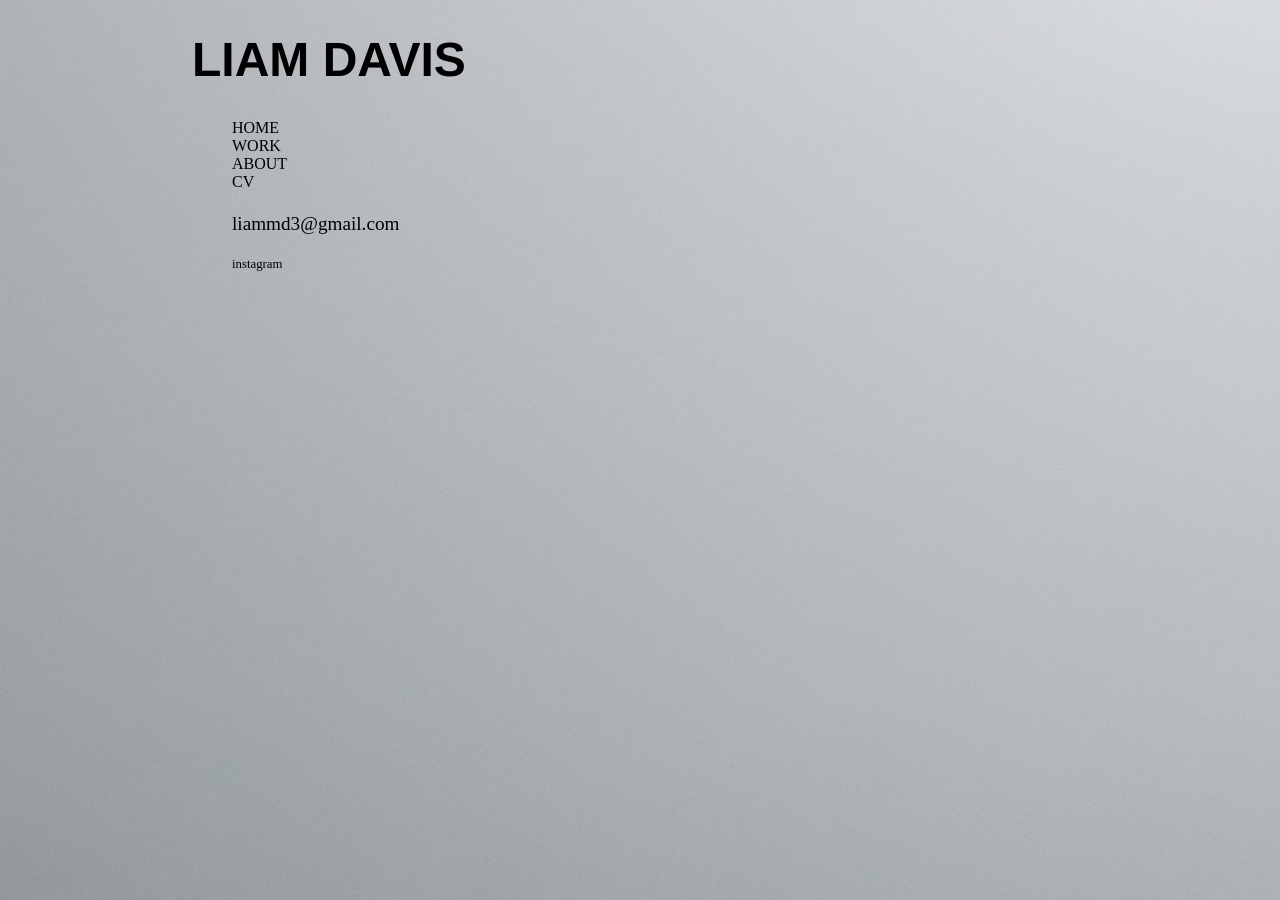
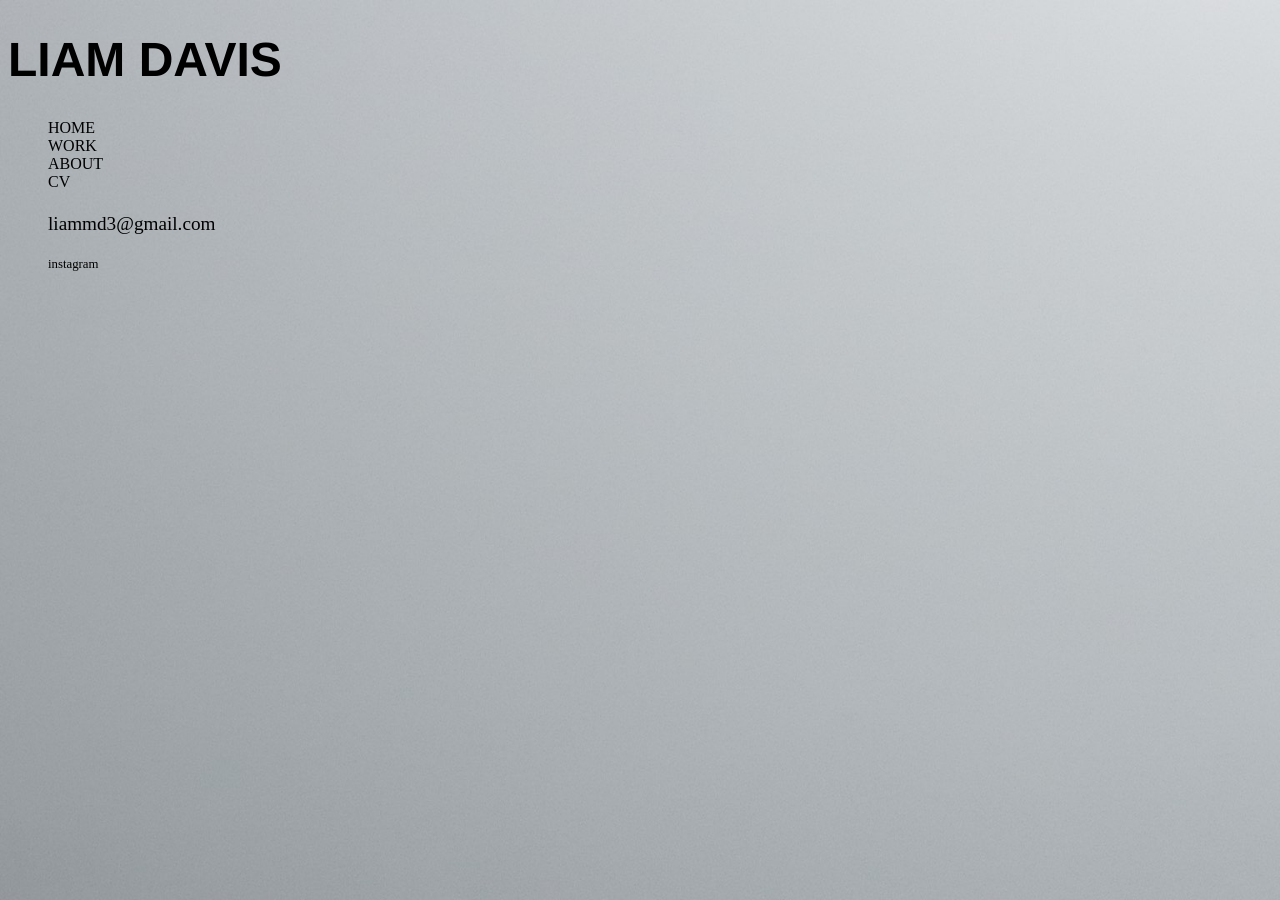
Before and after one commit to liammdavis/liammdavis.github.io, a Jekyll site: the page built from index.html, in a window 1280 px wide. Built offline with Jekyll 4.4.1, drawn with Linux system fonts in a browser that asks for light colours.

Commit message:
Update main.css

```diff
--- a/css/main.css
+++ b/css/main.css
@@ -1,6 +1,5 @@
 body {
-    margin: 20px auto;
-    width: 70%;
+
     background-image: url('/docs/assets/background.jpg');
     background-repeat: no-repeat;
     background-attachment: fixed;
```
